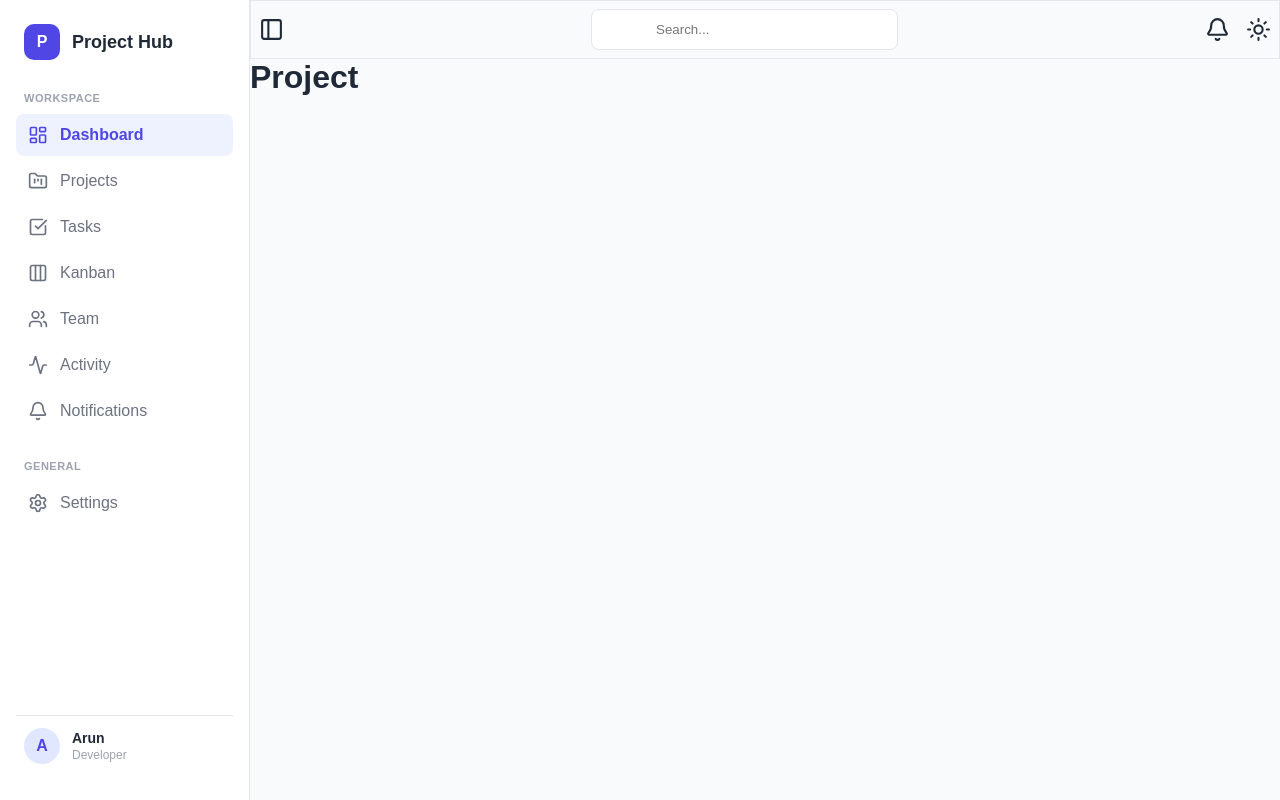
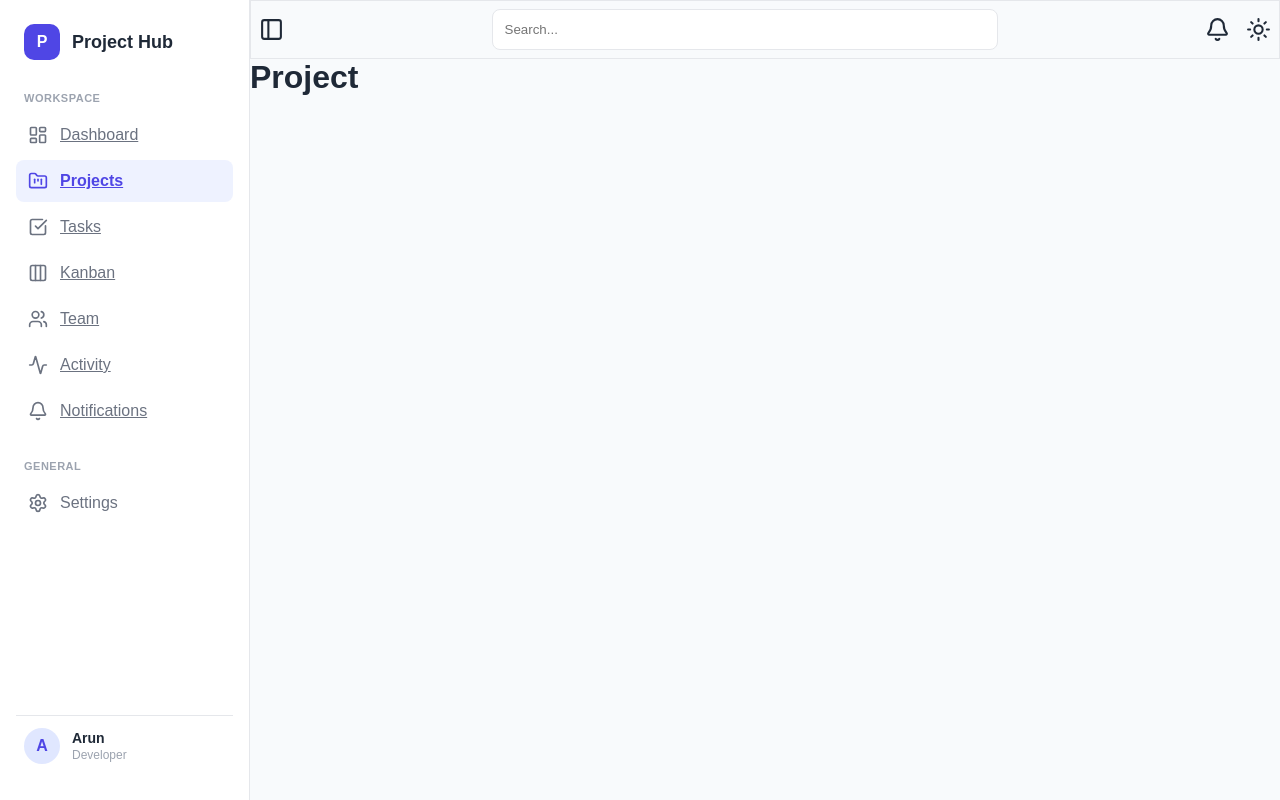
Before and after one commit to Santhosh-Rangaraj/Project-Management, a React (Vite) app in the folder project-hub/: page /projects in a window 1280 px wide. Built offline with nearby package versions, Linux system fonts and the light colour scheme.

Commit message:
added routes

```diff
--- a/project-hub/src/App.tsx
+++ b/project-hub/src/App.tsx
@@ -1,13 +1,15 @@
-import { useState } from 'react'
-import './App.css'
-import AppLayout from './components/layout/AppLayout'
-import { Routes,Route } from 'react-router-dom'
-import Dashboard from './pages/Dashboard';
-import Tasks from './pages/Tasks';
-import Kanban from './pages/Kanban';
-import Settings from './pages/Settings';
-import Project from './pages/Project';
-
+import { useState } from "react";
+import "./App.css";
+import AppLayout from "./components/layout/AppLayout";
+import { Routes, Route } from "react-router-dom";
+import Dashboard from "./pages/Dashboard";
+import Tasks from "./pages/Tasks";
+import Kanban from "./pages/Kanban";
+import Settings from "./pages/Settings";
+import Project from "./pages/Project";
+import Team from "./pages/Team";
+import Activity from "./pages/Activity";
+import Notification from "./pages/Notification";
 
 function App() {
   return (
@@ -18,10 +20,17 @@ function App() {
           <Route path="/projects" element={<Project />} />
           <Route path="/tasks" element={<Tasks />} />
           <Route path="/settings" element={<Settings />} />
+          <Route path="/kanban" element={<Kanban></Kanban>} />
+          <Route path="/team" element={<Team></Team>}></Route>
+          <Route path="/activity" element={<Activity></Activity>}></Route>
+          <Route
+            path="/notification"
+            element={<Notification></Notification>}
+          ></Route>
         </Route>
       </Routes>
     </>
-  )
+  );
 }
 
-export default App
+export default App;
--- a/project-hub/src/components/layout/sidebar.tsx
+++ b/project-hub/src/components/layout/sidebar.tsx
@@ -8,7 +8,8 @@ import {
   Bell,
   Settings,
 } from "lucide-react";
-import '../../styles/Sidebar.css'
+import '../../styles/Sidebar.css';
+import { NavLink } from "react-router-dom";
 
 function Sidebar() {
   return (
@@ -22,40 +23,40 @@ function Sidebar() {
         <div className="nav-section">
           <p className="nav-section-title">WORKSPACE</p>
 
-          <button className="nav-item active">
+          <NavLink to='/' className="nav-item">
             <LayoutDashboard size={20} />
             <span>Dashboard</span>
-          </button>
+          </NavLink>
 
-          <button className="nav-item">
+          <NavLink to='/projects' className="nav-item">
             <FolderKanban size={20} />
             <span>Projects</span>
-          </button>
+          </NavLink>
 
-          <button className="nav-item">
+          <NavLink to='/tasks' className="nav-item">
             <CheckSquare size={20} />
             <span>Tasks</span>
-          </button>
+          </NavLink>
 
-          <button className="nav-item">
+          <NavLink to='/kanban' className="nav-item">
             <Columns3 size={20} />
             <span>Kanban</span>
-          </button>
+          </NavLink>
 
-          <button className="nav-item">
+          <NavLink to='/team' className="nav-item">
             <Users size={20} />
             <span>Team</span>
-          </button>
+          </NavLink>
 
-          <button className="nav-item">
+          <NavLink to='/activity' className="nav-item">
             <Activity size={20} />
             <span>Activity</span>
-          </button>
+          </NavLink>
 
-          <button className="nav-item">
+          <NavLink to='/notification' className="nav-item">
             <Bell size={20} />
             <span>Notifications</span>
-          </button>
+          </NavLink>
         </div>
 
         <div className="nav-section">
--- a/project-hub/src/styles/TopNavbar.css
+++ b/project-hub/src/styles/TopNavbar.css
@@ -13,7 +13,8 @@
 }
 .top-navbar input{
     border: solid 1px #e5e7eb;
-    padding: 0.75rem 4rem;
+    padding: 0.75rem;
     border-radius:0.5rem;
+    width:50%
 
 }
```
Lines whose indentation alone changed are shown as unchanged.
